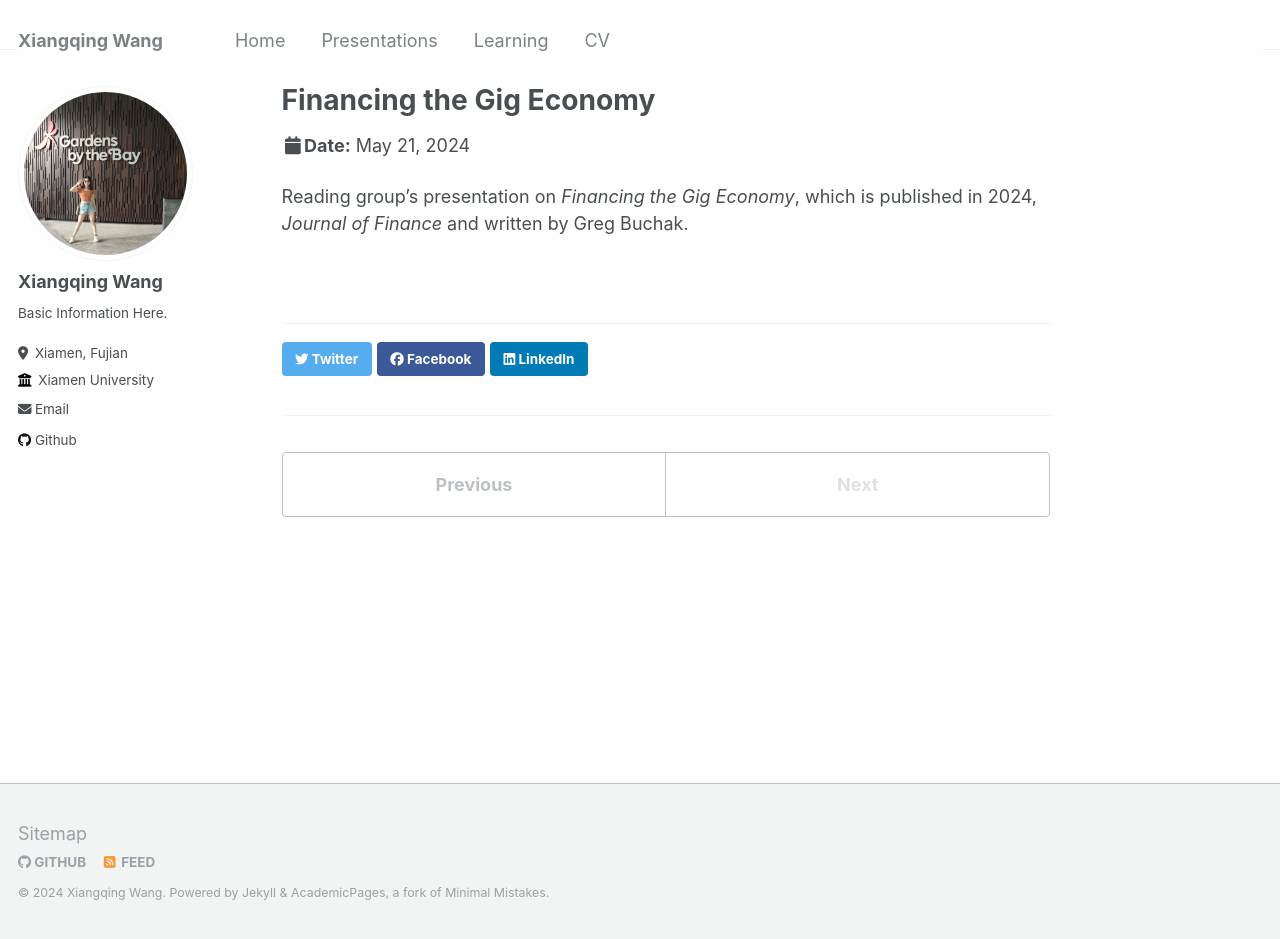
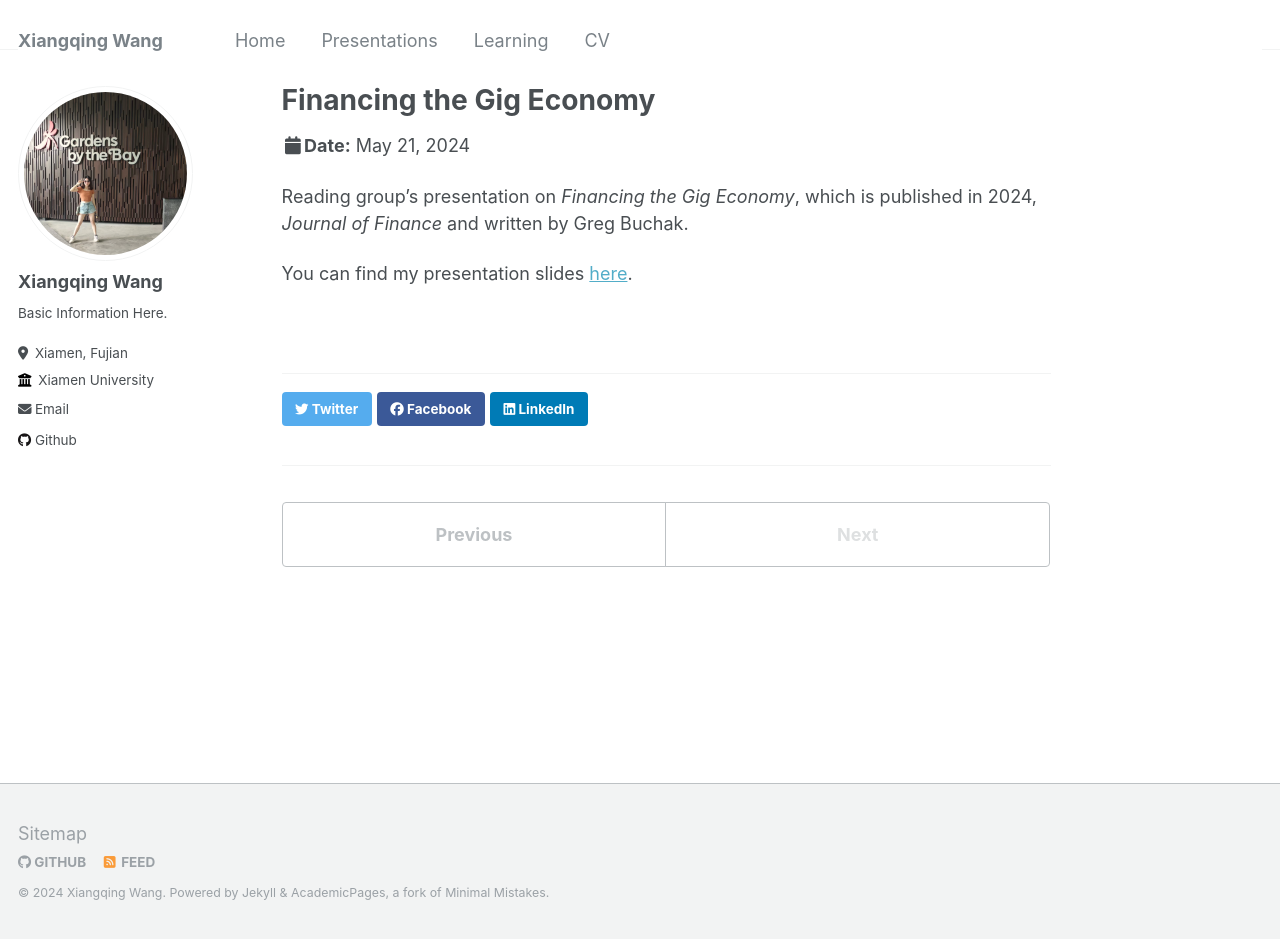
Before and after one commit to leahxqing/leahxqing.github.io, a Jekyll site: the page built from _talks/2024_05_21_JF.md, in a window 1280 px wide and 939 px high. Built offline with Jekyll 4.4.1, drawn with Linux system fonts in a browser that asks for light colours.

Commit message:
Update 2024_05_21_JF.md

```diff
--- a/_talks/2024_05_21_JF.md
+++ b/_talks/2024_05_21_JF.md
@@ -9,3 +9,5 @@ location: "Tecent Meeting"
 ---
 
 Reading group's presentation on *Financing the Gig Economy*, which is published in 2024, *Journal of Finance* and written by Greg Buchak.
+
+You can find my presentation slides [here](http://leahxqing.github.io/_talks/Gig_wxq.pdf).
```
